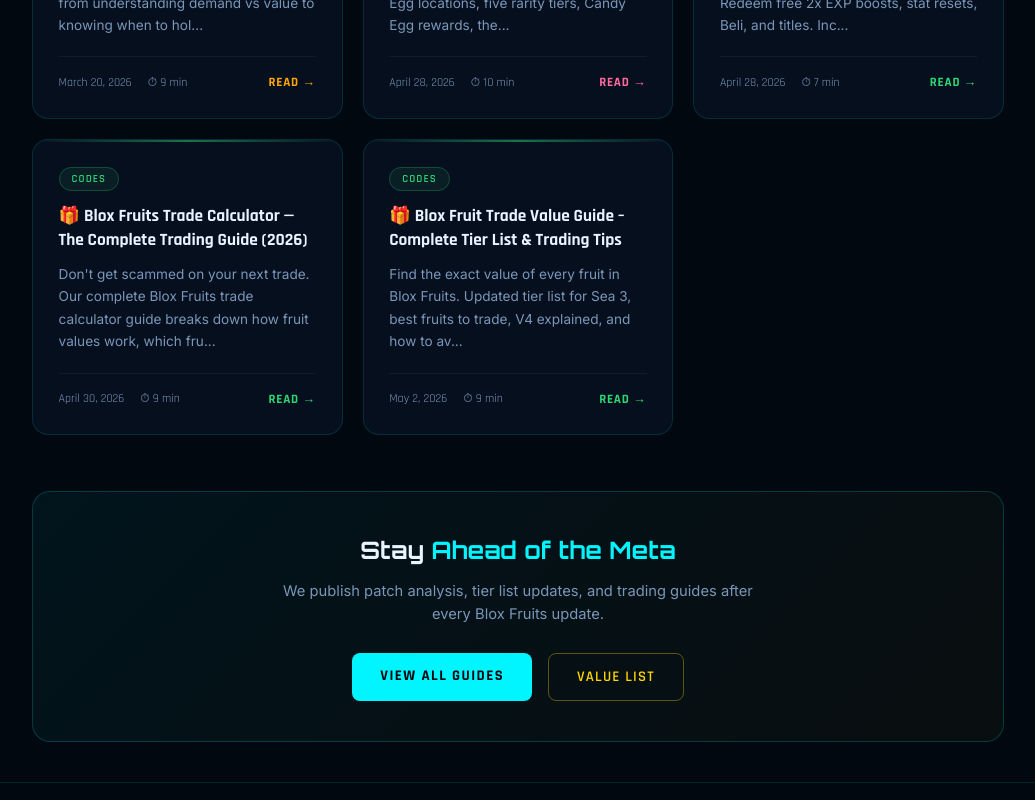
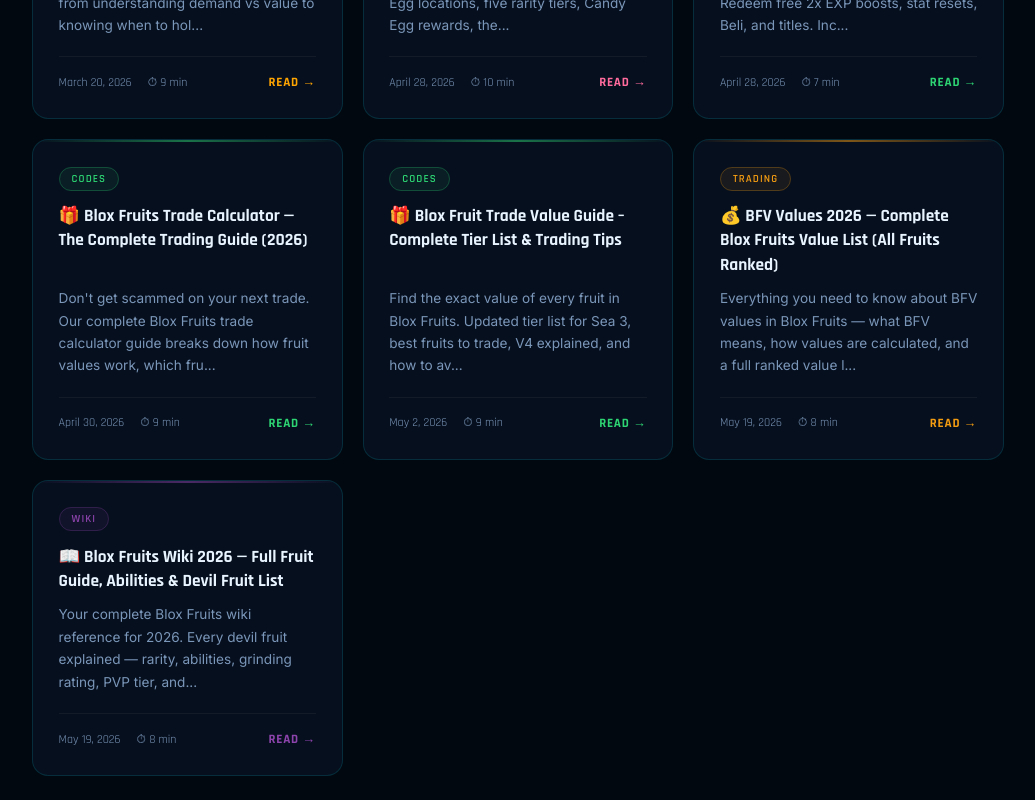
Before and after one commit to fhardi95/bloxfruitsai, a Next.js app: page /blog in a window 1280 px wide. Shown: the part 1680-2480 px from the top of the page, without its empty margins (122-1157 px from the left). Built offline with nearby package versions, Linux system fonts and the light colour scheme.

Commit message:
Add BFV values and wiki articles to blog

```diff
--- a/app/blog/BlogClient.tsx
+++ b/app/blog/BlogClient.tsx
@@ -159,9 +159,35 @@
     icon: "🎁",
     featured: true,
   },
+  {
+    slug: "bfv-values-blox-fruits-value-list-2026",
+    title: "BFV Values 2026 — Complete Blox Fruits Value List (All Fruits Ranked)",
+    excerpt: "Everything you need to know about BFV values in Blox Fruits — what BFV means, how values are calculated, and a full ranked value list from Mythical down to Common so you never get scammed in a trade again.",
+    date: "May 19, 2026",
+    category: "Trading",
+    categoryColor: "#f39c12",
+    categoryBg: "rgba(243,156,18,0.08)",
+    categoryBorder: "rgba(243,156,18,0.25)",
+    readTime: "8 min",
+    icon: "💰",
+    featured: false,
+  },
+  {
+    slug: "blox-fruits-wiki-fruit-guide-abilities-2026",
+    title: "Blox Fruits Wiki 2026 — Full Fruit Guide, Abilities & Devil Fruit List",
+    excerpt: "Your complete Blox Fruits wiki reference for 2026. Every devil fruit explained — rarity, abilities, grinding rating, PVP tier, and how to get each fruit — all in one place.",
+    date: "May 19, 2026",
+    category: "Wiki",
+    categoryColor: "#8e44ad",
+    categoryBg: "rgba(142,68,173,0.08)",
+    categoryBorder: "rgba(142,68,173,0.25)",
+    readTime: "8 min",
+    icon: "📖",
+    featured: false,
+  },
 ];
 
-const CATS = ["All", "Patch Notes", "Fruit Guide", "Grinding", "Trading", "Feature", "Race Guide", "Event Guide", "Codes", "Trading Guide"];
+const CATS = ["All", "Patch Notes", "Fruit Guide", "Grinding", "Trading", "Wiki", "Feature", "Race Guide", "Event Guide", "Codes", "Trading Guide"];
 
 export default function BlogClient() {
   const [activeCategory, setActiveCategory] = useState("All");
@@ -202,7 +228,7 @@
             </div>
             {/* Stats */}
             <div style={{ display: "flex", gap: "2rem" }}>
-              {[{ num: "6", label: "Articles" }, { num: "Apr 2026", label: "Latest" }].map(s => (
+              {[{ num: String(POSTS.length), label: "Articles" }, { num: "May 2026", label: "Latest" }].map(s => (
                 <div key={s.label} style={{ textAlign: "center" }}>
                   <div style={{ fontFamily: "'Orbitron',monospace", fontSize: "1.4rem", fontWeight: 700, color: "#00f5ff" }}>{s.num}</div>
                   <div style={{ fontSize: "0.72rem", color: "#7a96b8", textTransform: "uppercase", letterSpacing: "0.1em" }}>{s.label}</div>
```
